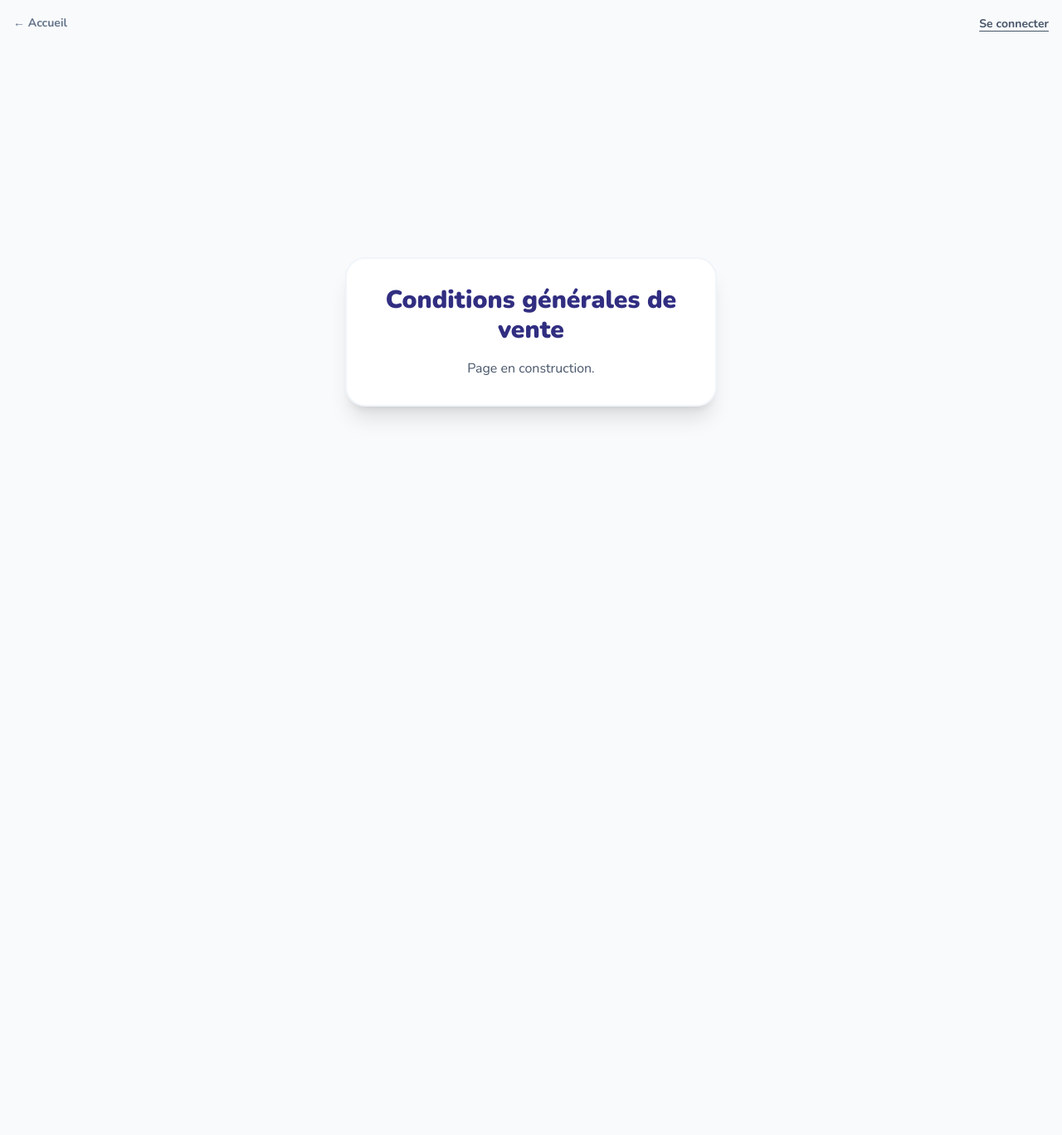
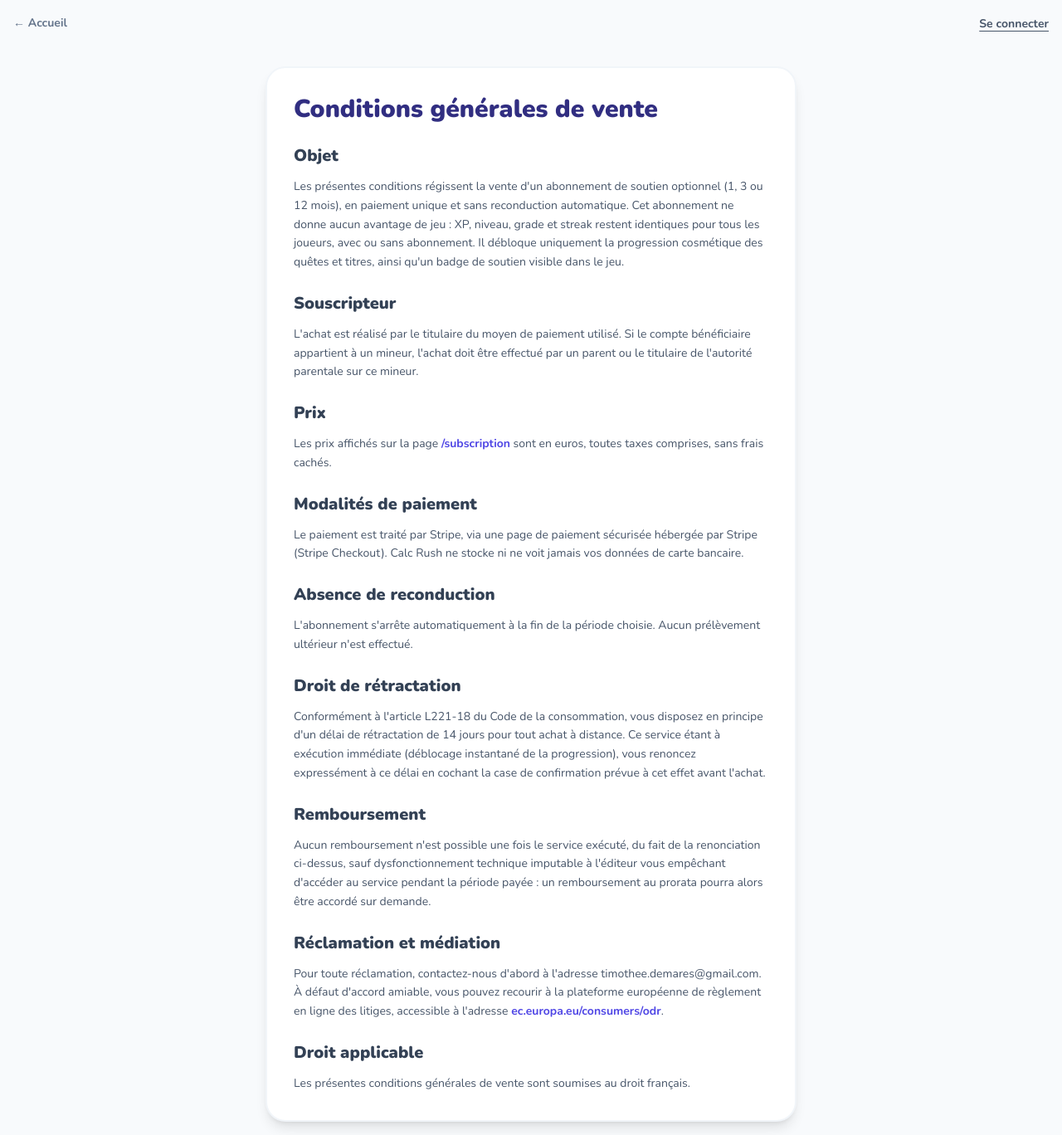
Before and after one commit to hussards-numeriques/hussard-machine_front, a React (Vite) app: page /terms-of-sale in a window 1280 px wide. Shown: the whole page at 83% size. Before the commit the page ends 800 px from the top, so only its background shows below. Built offline with nearby package versions, Linux system fonts and the light colour scheme; no server answers.

Commit message:
docs: write the terms of sale (CGV) page content

```diff
--- a/src/pages/TermsOfSalePage.tsx
+++ b/src/pages/TermsOfSalePage.tsx
@@ -2,10 +2,102 @@ import React from 'react';
 
 export const TermsOfSalePage: React.FC = () => {
   return (
-    <div className="min-h-screen flex items-center justify-center p-4">
-      <div className="max-w-md w-full bg-white rounded-3xl shadow-xl border-2 border-slate-100 p-8 text-center space-y-4">
+    <div className="min-h-screen p-4 pt-20 max-w-2xl mx-auto space-y-6">
+      <div className="bg-white rounded-3xl shadow-lg border-2 border-slate-100 p-8 space-y-6">
         <h1 className="text-3xl font-black text-primary-dark">Conditions générales de vente</h1>
-        <p className="text-slate-600">Page en construction.</p>
+
+        <section className="space-y-3">
+          <h2 className="text-xl font-black text-slate-700">Objet</h2>
+          <p className="text-slate-600 text-sm leading-relaxed">
+            Les présentes conditions régissent la vente d'un abonnement de soutien optionnel (1, 3
+            ou 12 mois), en paiement unique et sans reconduction automatique. Cet abonnement ne
+            donne aucun avantage de jeu : XP, niveau, grade et streak restent identiques pour tous
+            les joueurs, avec ou sans abonnement. Il débloque uniquement la progression cosmétique
+            des quêtes et titres, ainsi qu'un badge de soutien visible dans le jeu.
+          </p>
+        </section>
+
+        <section className="space-y-3">
+          <h2 className="text-xl font-black text-slate-700">Souscripteur</h2>
+          <p className="text-slate-600 text-sm leading-relaxed">
+            L'achat est réalisé par le titulaire du moyen de paiement utilisé. Si le compte
+            bénéficiaire appartient à un mineur, l'achat doit être effectué par un parent ou le
+            titulaire de l'autorité parentale sur ce mineur.
+          </p>
+        </section>
+
+        <section className="space-y-3">
+          <h2 className="text-xl font-black text-slate-700">Prix</h2>
+          <p className="text-slate-600 text-sm leading-relaxed">
+            Les prix affichés sur la page{' '}
+            <a href="/subscription" className="font-bold text-primary hover:underline">
+              /subscription
+            </a>{' '}
+            sont en euros, toutes taxes comprises, sans frais cachés.
+          </p>
+        </section>
+
+        <section className="space-y-3">
+          <h2 className="text-xl font-black text-slate-700">Modalités de paiement</h2>
+          <p className="text-slate-600 text-sm leading-relaxed">
+            Le paiement est traité par Stripe, via une page de paiement sécurisée hébergée par
+            Stripe (Stripe Checkout). Calc Rush ne stocke ni ne voit jamais vos données de carte
+            bancaire.
+          </p>
+        </section>
+
+        <section className="space-y-3">
+          <h2 className="text-xl font-black text-slate-700">Absence de reconduction</h2>
+          <p className="text-slate-600 text-sm leading-relaxed">
+            L'abonnement s'arrête automatiquement à la fin de la période choisie. Aucun prélèvement
+            ultérieur n'est effectué.
+          </p>
+        </section>
+
+        <section className="space-y-3">
+          <h2 className="text-xl font-black text-slate-700">Droit de rétractation</h2>
+          <p className="text-slate-600 text-sm leading-relaxed">
+            Conformément à l'article L221-18 du Code de la consommation, vous disposez en principe
+            d'un délai de rétractation de 14 jours pour tout achat à distance. Ce service étant à
+            exécution immédiate (déblocage instantané de la progression), vous renoncez expressément
+            à ce délai en cochant la case de confirmation prévue à cet effet avant l'achat.
+          </p>
+        </section>
+
+        <section className="space-y-3">
+          <h2 className="text-xl font-black text-slate-700">Remboursement</h2>
+          <p className="text-slate-600 text-sm leading-relaxed">
+            Aucun remboursement n'est possible une fois le service exécuté, du fait de la
+            renonciation ci-dessus, sauf dysfonctionnement technique imputable à l'éditeur vous
+            empêchant d'accéder au service pendant la période payée : un remboursement au prorata
+            pourra alors être accordé sur demande.
+          </p>
+        </section>
+
+        <section className="space-y-3">
+          <h2 className="text-xl font-black text-slate-700">Réclamation et médiation</h2>
+          <p className="text-slate-600 text-sm leading-relaxed">
+            Pour toute réclamation, contactez-nous d'abord à l'adresse timothee.demares@gmail.com. À
+            défaut d'accord amiable, vous pouvez recourir à la plateforme européenne de règlement en
+            ligne des litiges, accessible à l'adresse{' '}
+            <a
+              href="https://ec.europa.eu/consumers/odr"
+              target="_blank"
+              rel="noopener noreferrer"
+              className="font-bold text-primary hover:underline"
+            >
+              ec.europa.eu/consumers/odr
+            </a>
+            .
+          </p>
+        </section>
+
+        <section className="space-y-3">
+          <h2 className="text-xl font-black text-slate-700">Droit applicable</h2>
+          <p className="text-slate-600 text-sm leading-relaxed">
+            Les présentes conditions générales de vente sont soumises au droit français.
+          </p>
+        </section>
       </div>
     </div>
   );
```
